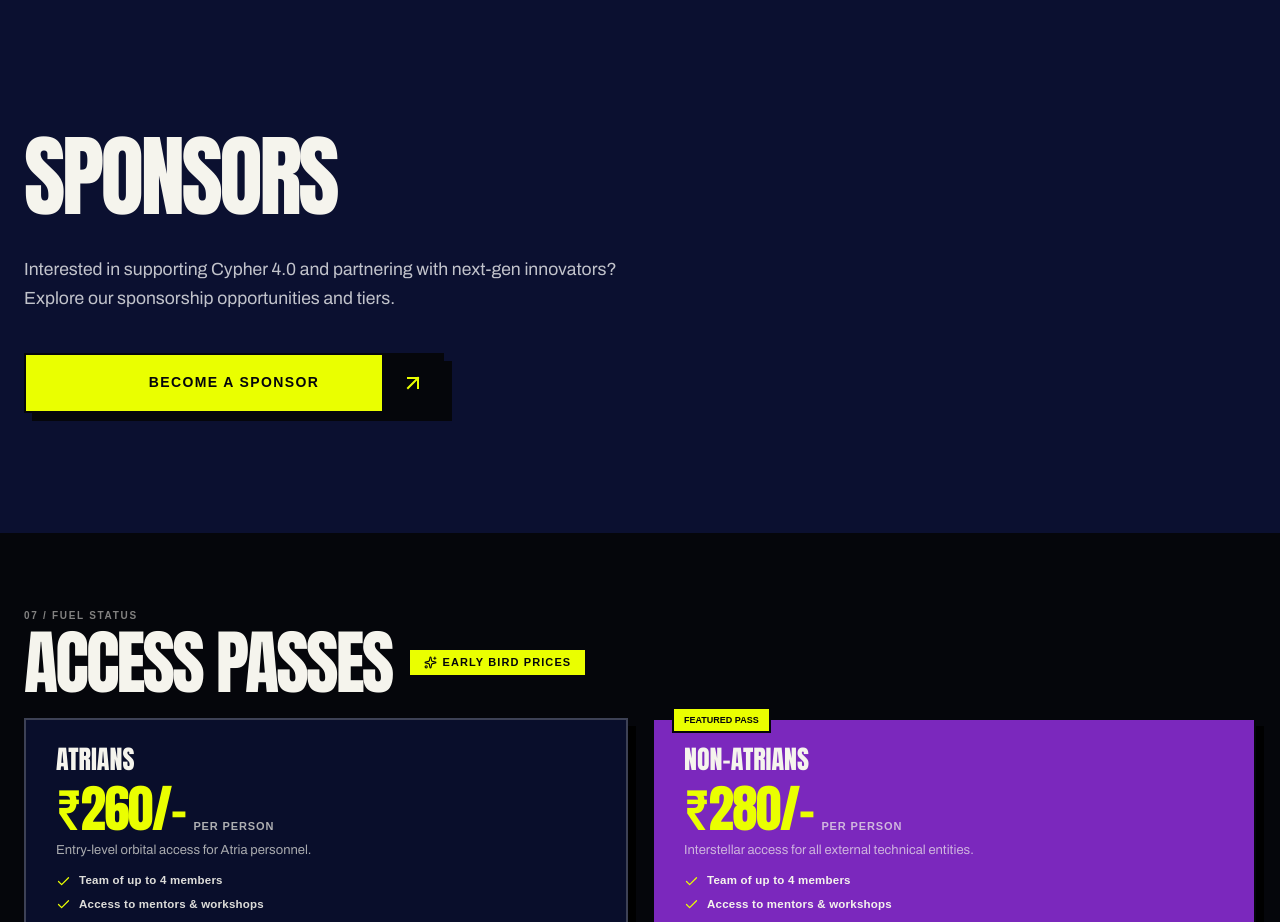
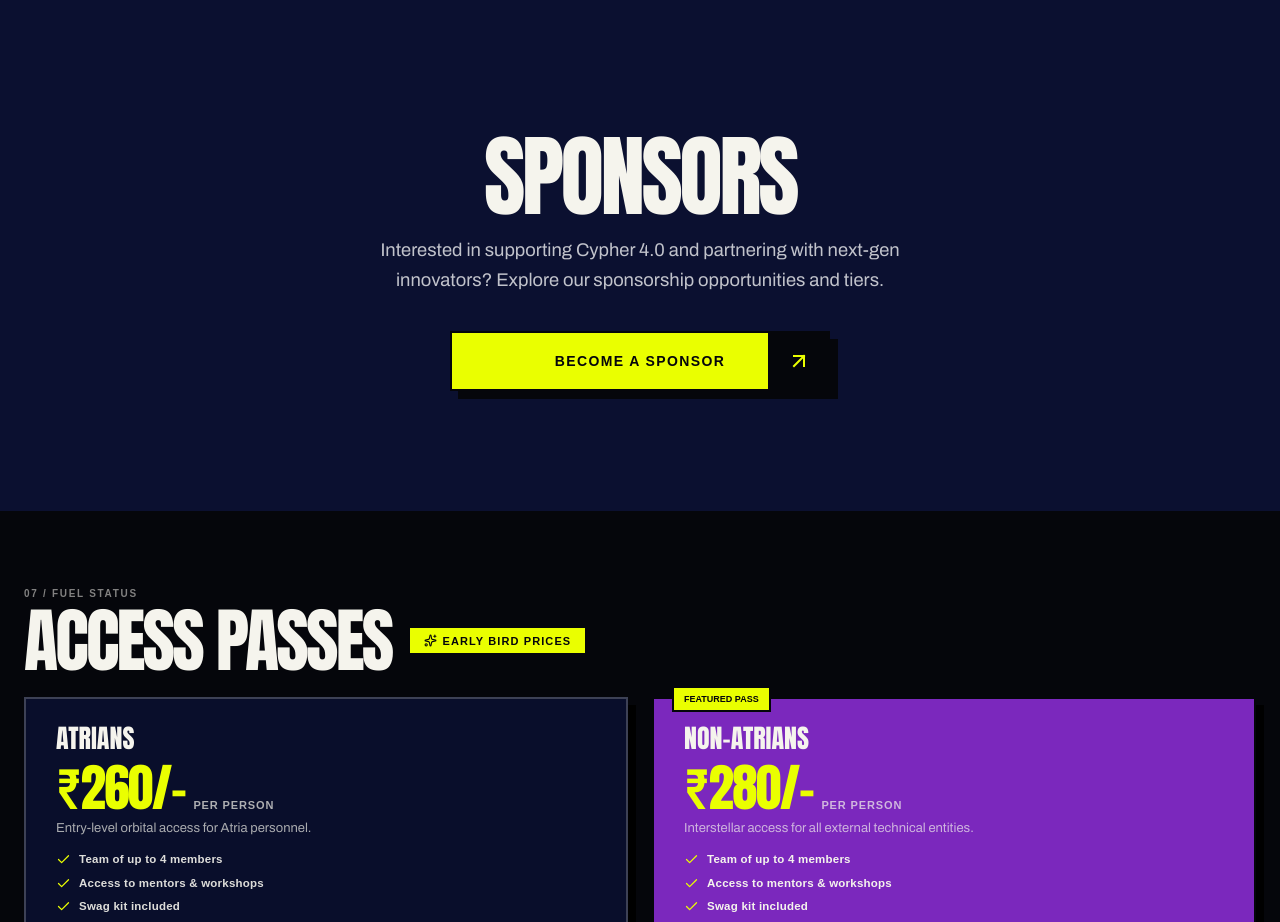
Before and after one commit to sriharsha-web/Cypher-4.0, a Next.js app: page / in a window 1280 px wide. Shown: the part 4660-5582 px from the top of the page. Built offline with nearby package versions, Linux system fonts and the light colour scheme; a web font is replaced by a local one.

Commit message:
updated sponsors

```diff
--- a/src/app/globals.css
+++ b/src/app/globals.css
@@ -375,8 +375,8 @@ h1 span, h2 span { color: var(--acid); }
   text-transform: uppercase;
   letter-spacing: -.04em;
   color: var(--white);
-  margin-bottom: 40px;
-  text-align: left;
+  margin-bottom: 24px;
+  text-align: center;
 }
 
 .sponsor-grid-wrapper {
--- a/src/components/cypher/SponsorSection.tsx
+++ b/src/components/cypher/SponsorSection.tsx
@@ -29,8 +29,21 @@ export function SponsorSection() {
   return (
     <section className="sponsor-section" ref={containerRef} id="sponsors">
       <div className="shell">
+        <div
+          style={{
+            display: "flex",
+            flexDirection: "column",
+            alignItems: "center",
+            textAlign: "center",
+            maxWidth: "760px",
+            margin: "0 auto",
+          }}
+        >
           {/* Heading */}
-        <h2 className="sponsor-heading sponsor-load-in" style={{ transitionDelay: "100ms" }}>
+          <h2
+            className="sponsor-heading sponsor-load-in"
+            style={{ transitionDelay: "100ms", textAlign: "center", marginBottom: "20px" }}
+          >
             Sponsors
           </h2>
 
@@ -40,10 +53,11 @@ export function SponsorSection() {
             style={{
               transitionDelay: "200ms",
               maxWidth: "600px",
-            fontSize: "1.1rem",
+              fontSize: "clamp(1rem, 2vw, 1.15rem)",
               color: "rgba(255, 255, 255, 0.75)",
-            marginBottom: "24px",
+              marginBottom: "36px",
               lineHeight: "1.6",
+              textAlign: "center",
             }}
           >
             Interested in supporting Cypher 4.0 and partnering with next-gen innovators? Explore our sponsorship opportunities and tiers.
@@ -55,7 +69,12 @@ export function SponsorSection() {
             target="_blank"
             rel="noopener noreferrer"
             className="sponsor-cta sponsor-load-in"
-          style={{ transitionDelay: "300ms", maxWidth: "420px" }}
+            style={{
+              transitionDelay: "300ms",
+              width: "100%",
+              maxWidth: "380px",
+              margin: "0 auto",
+            }}
             aria-label="Become a sponsor - Download Sponsorship Brochure"
           >
             <span className="sponsor-cta-arrow-track">
@@ -73,6 +92,7 @@ export function SponsorSection() {
             </span>
           </a>
         </div>
+      </div>
     </section>
   );
 }
```
Lines whose indentation alone changed are shown as unchanged.
